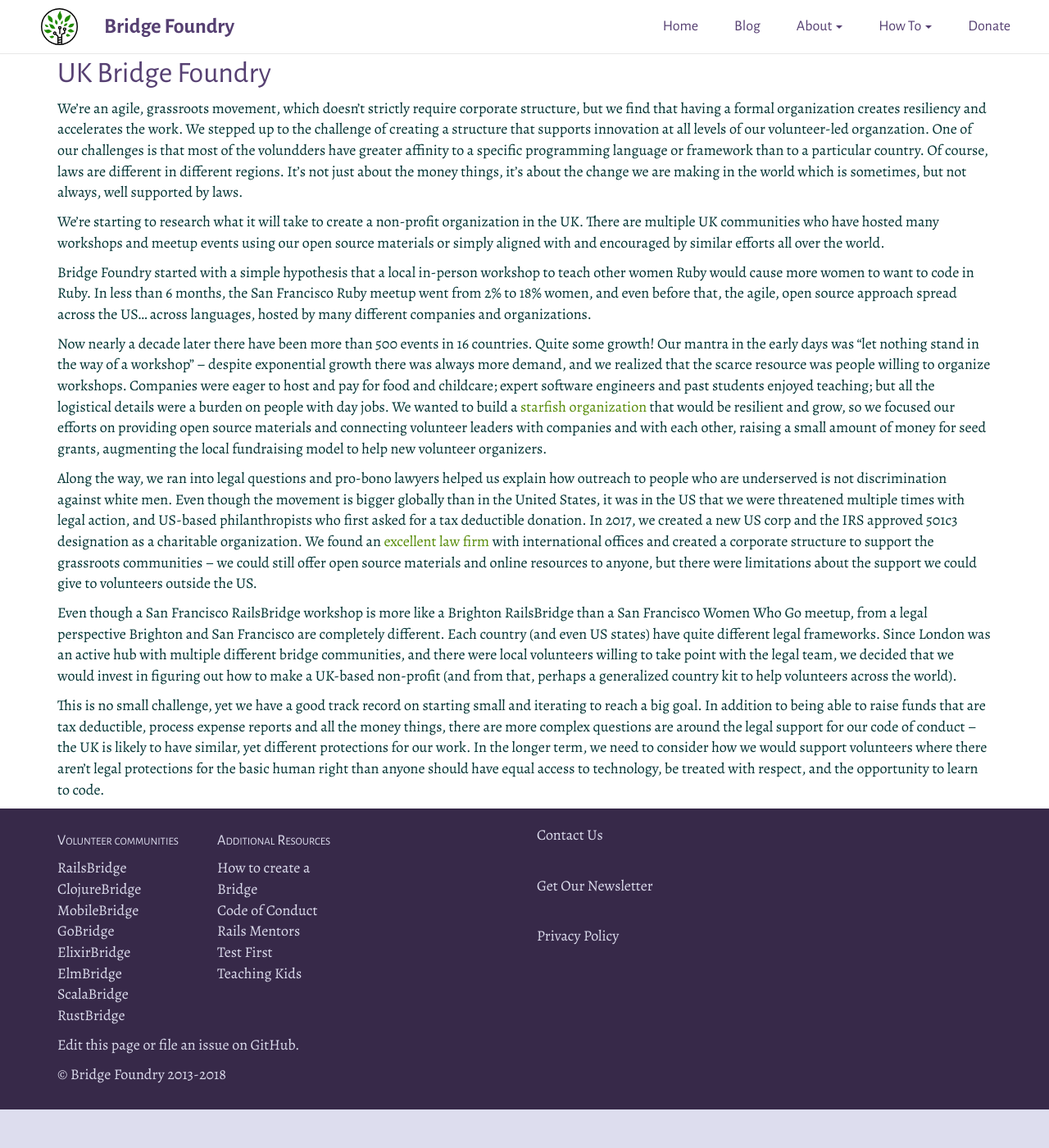
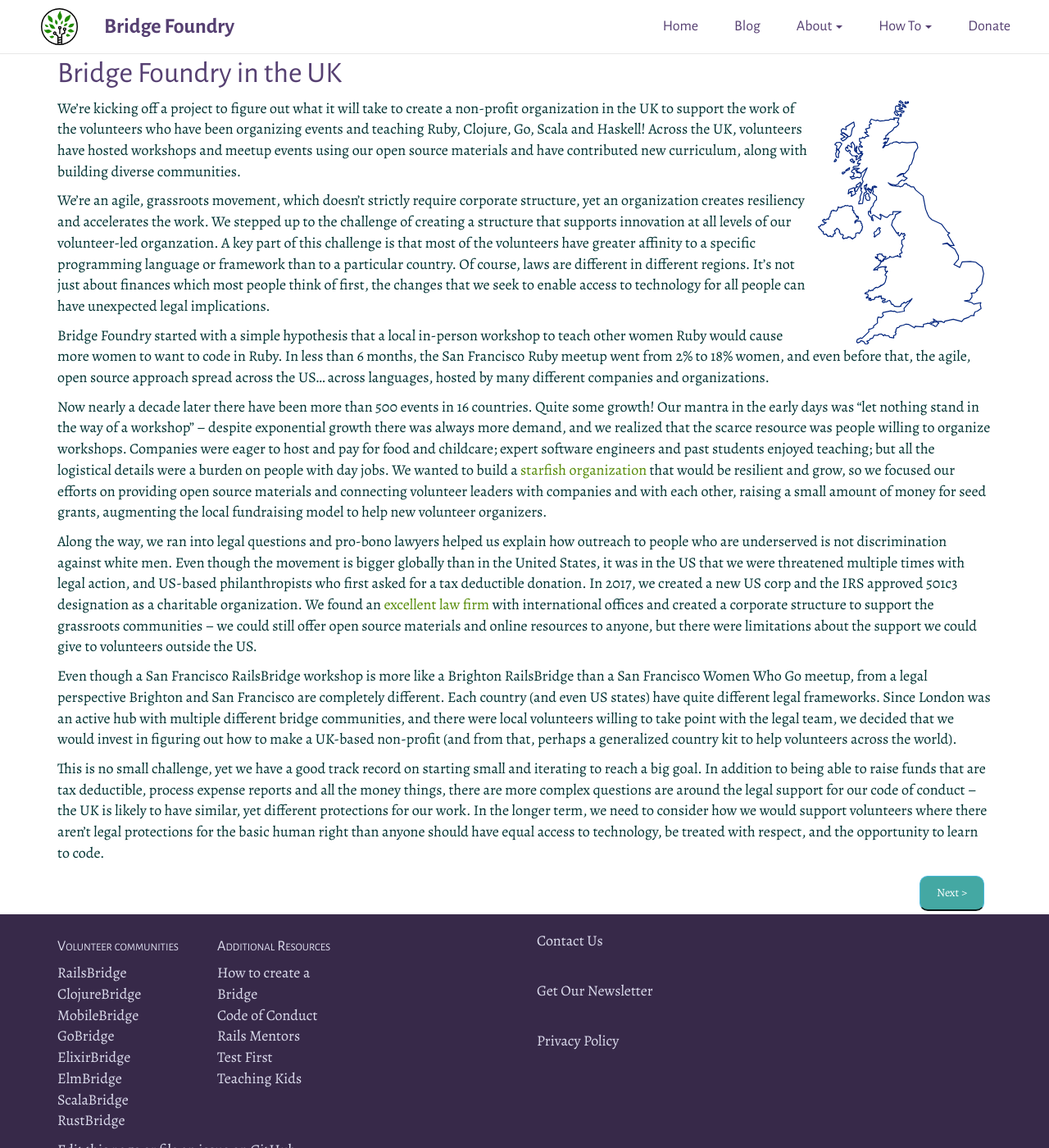
Before and after one commit to Satsaimistoowqp/bridgefoundry.github.io, a Jekyll site: the page built from _posts/2019-05-11-uk-bridge-foundry.md, in a window 1280 px wide and 1400 px high. Shown: the whole window at 82% size. Built offline with Jekyll 4.4.1, drawn with Linux system fonts in a browser that asks for light colours.

Commit message:
add image, text edits

```diff
--- a/_includes/head.html
+++ b/_includes/head.html
@@ -9,7 +9,7 @@
   <!-- Bootstrap -->
   <link href="{{ site.github.url }}/bower_components/bootstrap/dist/css/bootstrap.min.css" rel="stylesheet">
   <link href="{{ site.github.url }}/site.css" rel="stylesheet">
-  <link rel="shortcut icon" type="image/png" href="./images/favicon-tree.png"/>
+  <link rel="shortcut icon" type="image/png" href="{{ site.github.url }}/images/favicon-tree.png"/>
 
   <!-- HTML5 Shim and Respond.js IE8 support of HTML5 elements and media queries -->
   <!-- WARNING: Respond.js doesn't work if you view the page via file:// -->
--- a/_posts/2019-05-11-uk-bridge-foundry.md
+++ b/_posts/2019-05-11-uk-bridge-foundry.md
@@ -1,22 +1,25 @@
 ---
 layout: post
-title: UK Bridge Foundry
-tags: draft
+title: Bridge Foundry in the UK
+tags: ready
 ---
+<img src="{{ site.github.url }}/images/blog/2019-05-11-uk-bridge-foundry/uk_outline.svg" height="300" style="float:right" />
+We're kicking off a project to figure out what it will take to create a
+non-profit organization in the UK to support the work of the volunteers who
+have been organizing events and teaching Ruby, Clojure, Go, Scala and Haskell!
+Across the UK, volunteers  have hosted workshops and meetup events using our
+open source materials and have contributed new curriculum, along with building
+diverse communities.
+
 We're an agile, grassroots movement, which doesn't strictly require corporate
-structure, but we find that having a formal organization creates resiliency
+structure, yet an organization creates resiliency
 and accelerates the work. We stepped up to the challenge of creating a structure
 that supports innovation at all levels of our volunteer-led organzation.
-One of our challenges is that most of the volundders have greater affinity to
-a specific programming language or framework than to a particular country.
-Of course, laws are different in different regions. It's not just about the
-money things, it's about the change we are making in the world which is
-sometimes, but not always, well supported by laws.
-
-We're starting to research what it will take to create a non-profit
-organization in the UK. There are multiple UK communities who have hosted
-many workshops and meetup events using our open source materials or simply
-aligned with and encouraged by similar efforts all over the world.
+A key part of this challenge is that most of the volunteers have greater
+affinity to a specific programming language or framework than to a particular
+country. Of course, laws are different in different regions. It's not just about
+finances which most people think of first, the changes that we seek to
+enable access to technology for all people can have unexpected legal implications.
 <!--more-->
 
 Bridge Foundry started with a simple hypothesis that a local in-person workshop to teach other women Ruby would cause more women to want to code in Ruby.  In less than 6 months, the San Francisco Ruby meetup went from 2% to 18% women, and even before that, the agile, open source approach spread across the US… across languages, hosted by many different companies and organizations.
```
Also changed, not shown: images/blog/2019-05-11-uk-bridge-foundry/uk_outline.svg (added).
